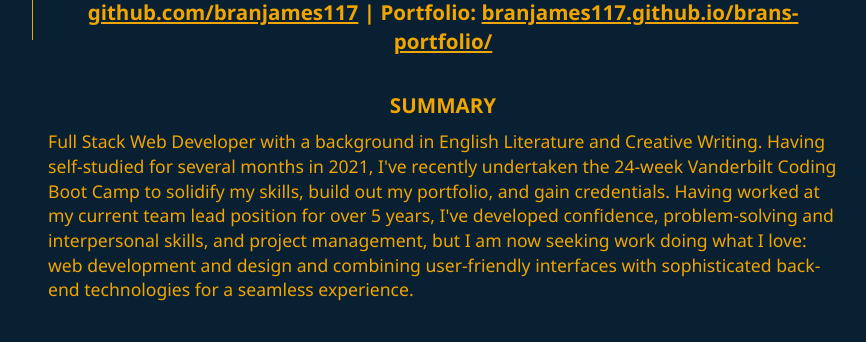
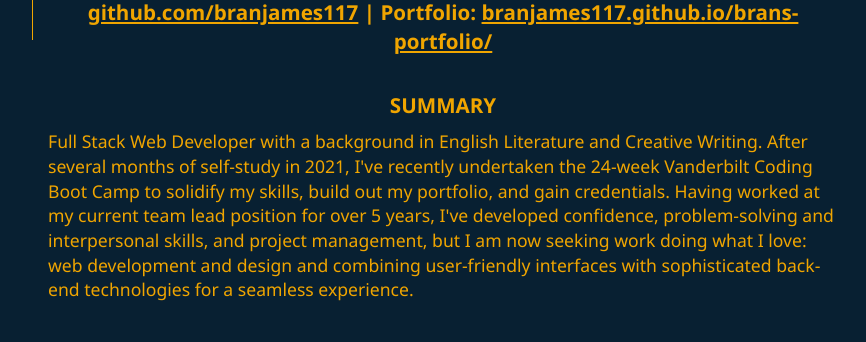
Before and after one commit to branjames117/brans-portfolio, a plain HTML site: page index.html in a window 1280 px wide. Shown: the part 2100-2442 px from the top of the page, without its empty margins (262-1128 px from the left). Drawn offline with Linux system fonts and the light colour scheme.

Commit message:
minor resume wording change

```diff
--- a/index.html
+++ b/index.html
@@ -233,7 +233,7 @@
 
             <p>
               Full Stack Web Developer with a background in English Literature
-              and Creative Writing. Having self-studied for several months in
+              and Creative Writing. After several months of self-study in
               2021, I've recently undertaken the 24-week Vanderbilt Coding Boot
               Camp to solidify my skills, build out my portfolio, and gain
               credentials. Having worked at my current team lead position for
```
